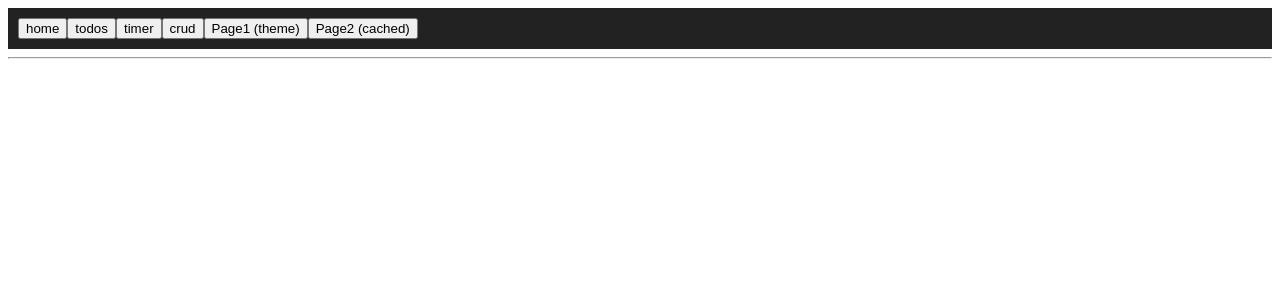
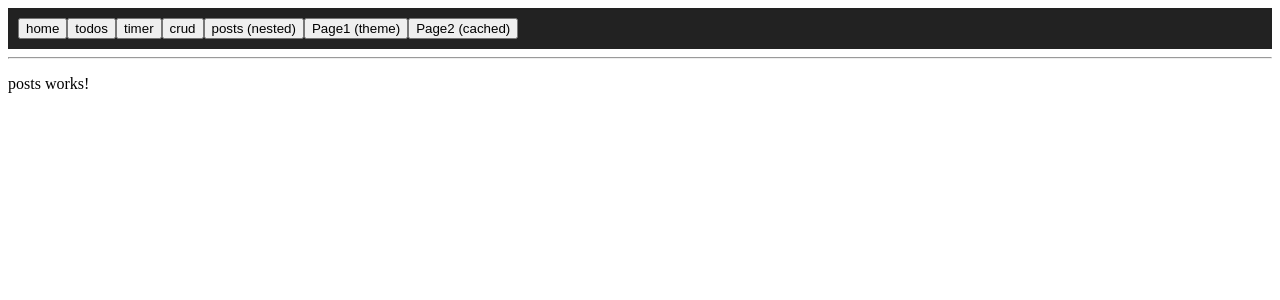
Before and after one commit to trainingfb/rxjs7-masterclass, an Angular app: page /posts in a window 1280 px wide. Before the commit this address led to /. Shown: the top 300 px of the page. Built offline with nearby package versions, Linux system fonts and the light colour scheme.

Commit message:
add posts route

```diff
--- a/src/app/app.module.ts
+++ b/src/app/app.module.ts
@@ -14,6 +14,7 @@ import { CrudComponent } from './features/crud.component';
 import { HomeComponent } from './features/home.component';
 import { TodosComponent } from './features/todos.component';
 import { TimerComponent } from './features/timer.component';
+import { PostsComponent } from './features/posts.component';
 
 @NgModule({
   declarations: [
@@ -26,6 +27,7 @@ import { TimerComponent } from './features/timer.component';
     HomeComponent,
     TodosComponent,
     TimerComponent,
+    PostsComponent,
   ],
   imports: [
     BrowserModule,
@@ -40,6 +42,8 @@ import { TimerComponent } from './features/timer.component';
       { path: 'home', component: HomeComponent },
       { path: 'todos', component: TodosComponent},
       { path: 'todos/:id', component: TodosComponent},
+      { path: 'posts', component: PostsComponent},
+      { path: 'posts/:id', component: PostsComponent},
       { path: '', redirectTo: 'home', pathMatch: 'full'}
     ])
   ],
--- a/src/app/core/components/navbar.component.ts
+++ b/src/app/core/components/navbar.component.ts
@@ -14,6 +14,7 @@ import { CrudService } from '../services/crud.service';
       <button routerLink="todos">todos</button>
       <button routerLink="timer">timer</button>
       <button routerLink="crud">crud</button>
+      <button routerLink="posts/1">posts (nested)</button>
       <button routerLink="page1">Page1 (theme)</button>
       <button routerLink="page2">Page2 (cached)</button>
       <!--<span>{{(crudService.items.value$ | async)?.length}}</span>-->
--- /dev/null
+++ b/src/app/features/posts.component.ts
@@ -0,0 +1,20 @@
+import { Component, OnInit } from '@angular/core';
+
+@Component({
+  selector: 'app-posts',
+  template: `
+    <p>
+      posts works!
+    </p>
+  `,
+  styles: [
+  ]
+})
+export class PostsComponent implements OnInit {
+
+  constructor() { }
+
+  ngOnInit(): void {
+  }
+
+}
```
